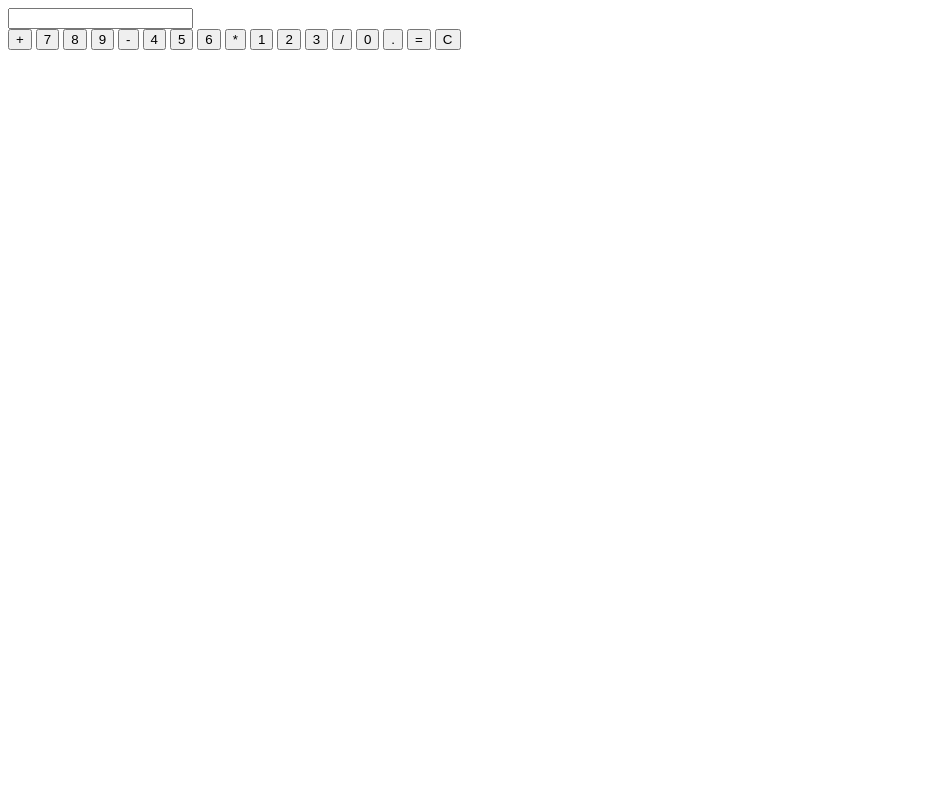
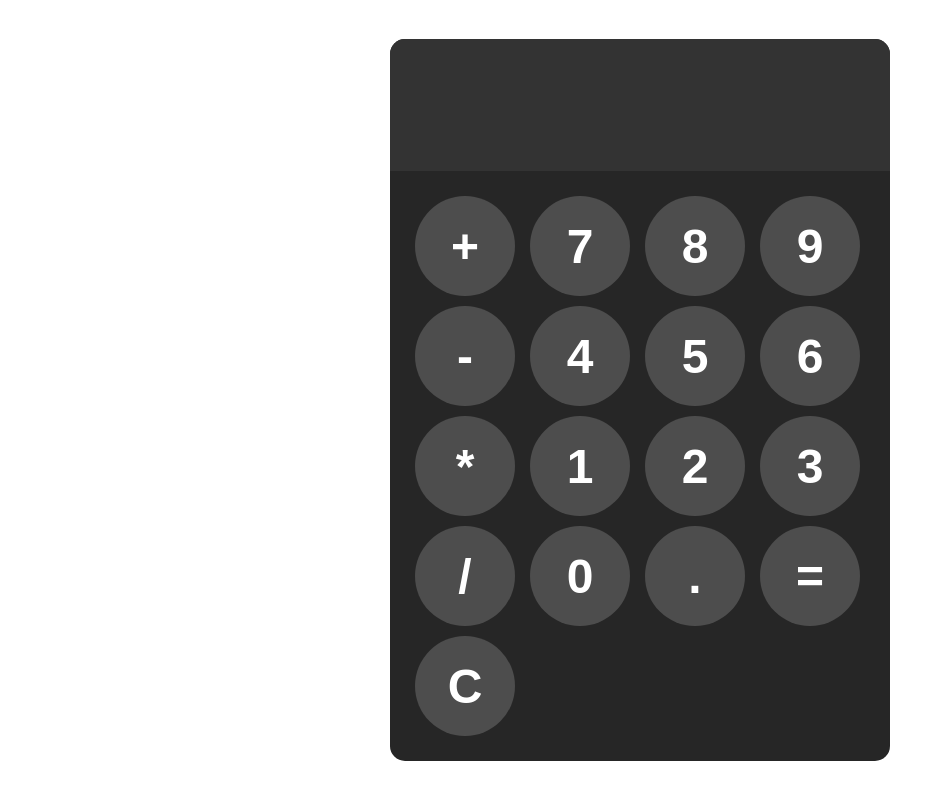
Before and after one commit to isaacmartha/calculator-js, a plain HTML site: page index.html in a window 1280 px wide. Shown: the whole page, without its empty margins (0-945 px from the left). Drawn offline with Linux system fonts and the light colour scheme.

Commit message:
Made the basis look of the calculator on css

```diff
--- a/index.html
+++ b/index.html
@@ -4,7 +4,8 @@
     <meta charset="UTF-8">
     <meta name="viewport" content="width=device-width, initial-scale=1.0">
     <title>JavascriptCalculator</title>
-    <link rel="stylesheet" href="style.css">
+
+    <link rel="stylesheet" href="styles.css">
 </head>
 <body>
 
--- a/styles.css
+++ b/styles.css
@@ -0,0 +1,44 @@
+#calculator {
+    font-family: Arial, Helvetica, sans-serif;
+    background-color: hsl(0, 0%, 15%);
+    border-radius: 15px;
+    max-width: 500px;
+    overflow: hidden;
+}
+
+#keys{
+    display: grid;
+    grid-template-columns: repeat(4, 1fr);
+    grid-gap: 10px;
+    padding: 25px;
+}
+
+button{
+    width: 100px;
+    height: 100px;
+    border-radius: 50px;
+    border: none;
+    background-color: hsl(0, 0%, 30%);
+    color: white;
+    font-size: 3rem;
+    font-weight: bold;
+    cursor: pointer;
+}
+
+#display{
+    width: 100%;
+    padding: 20px;
+    font-size: 5rem;
+    text-align: left;
+    border: none;
+    background-color: hsl(0, 0%, 20%);
+}
+
+body {
+    margin: 0;
+    display: flex;
+    justify-content: center;
+    align-items: center;
+    height: 100vh;
+
+}
```
